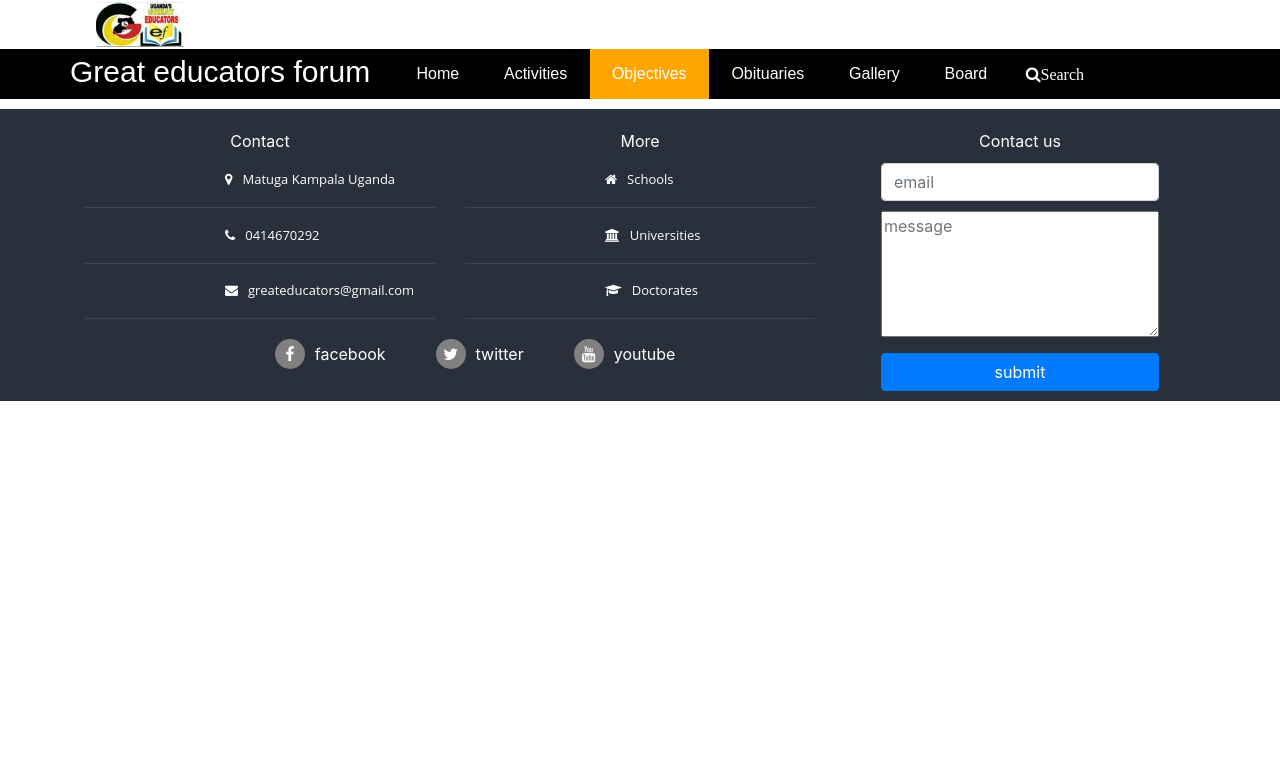
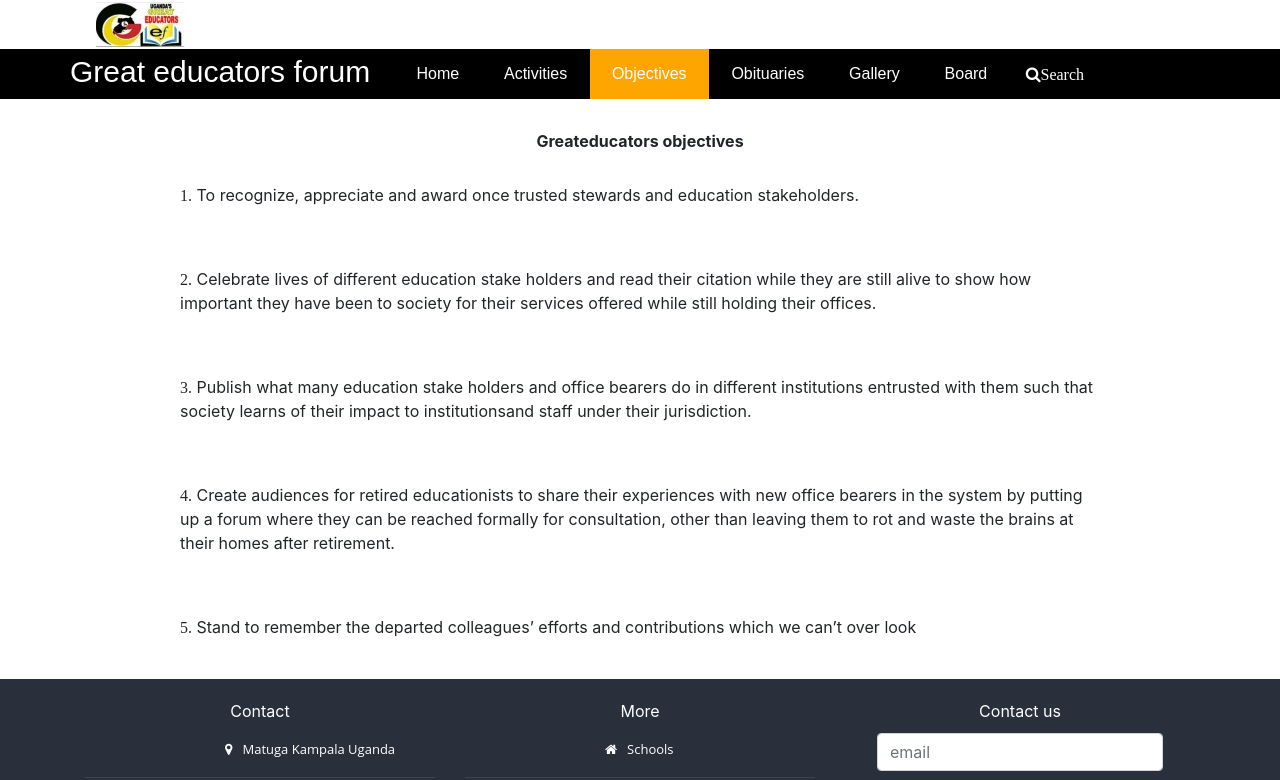
Before and after one commit to johnkegz/-greateducators-frontend, a React (Create React App) app: page /objectives in a window 1280 px wide. Shown: the top 780 px of the page. Built offline with nearby package versions, Linux system fonts and the light colour scheme.

Commit message:
add objectives

```diff
--- a/src/App.js
+++ b/src/App.js
@@ -1,10 +1,11 @@
 import React, { Component } from 'react';
 import { BrowserRouter as Router, Route, Switch } from 'react-router-dom';
+import 'bootstrap/dist/css/bootstrap.min.css';
 import Home from "./components/Home/Home";
 import Aboutus from "./components/Aboutus/Aboutus"
-import 'bootstrap/dist/css/bootstrap.min.css';
 import Page from "./components/Layout/page";
 import Activities from './components/Activities';
+import Objectives from './components/Objectives';
 
 class App extends Component {
   render() {
@@ -16,6 +17,7 @@ class App extends Component {
           <Route exact path='/' component={Home}/>
           <Route path='/aboutus' component={Aboutus}/>
           <Route path='/activities' component={Activities}/>
+          <Route path='/objectives' component={Objectives}/>
         </Page>
         </Switch>
       </Router>
--- a/src/components/Layout/Footer.css
+++ b/src/components/Layout/Footer.css
@@ -81,3 +81,7 @@
   height: 30px;
   border-radius: 50%;
 }
+
+.textArea{
+    padding-left: 10px;
+}
--- a/src/components/Layout/Footer.jsx
+++ b/src/components/Layout/Footer.jsx
@@ -99,7 +99,7 @@ function Footer() {
                 />
               </div>
               <div className="contactUsWidget">
-                <textarea cols="25" rows="5" placeholder="message"></textarea>
+                <textarea cols="25" rows="5" placeholder="message" className="textArea"></textarea>
               </div>
               <div className="contactUsWidget">
                 <input
--- /dev/null
+++ b/src/components/Objectives/Objectives.css
@@ -0,0 +1,12 @@
+.objectiveItem {
+    display: flex;
+    padding-top: 30px;
+    padding-bottom: 30px;
+  }
+
+.objectiveItemHeader .col-md-12{
+    padding-top: 30px;
+    display: flex;
+    align-items: center;
+    justify-content: center;
+}
--- /dev/null
+++ b/src/components/Objectives/index.jsx
@@ -0,0 +1,77 @@
+/** @format */
+
+import React from "react";
+import "./Objectives.css";
+
+function Objectives() {
+  return (
+    <div className="container activitiesContainer">
+      <div>
+        <div className="row objectiveItemHeader">
+          <div className="col-md-12">
+            <strong>Greateducators objectives</strong>
+          </div>
+        </div>
+      </div>
+
+      <div>
+        <div className="row objectiveItem">
+          <div className="col-md-1"></div>
+          <div className="col-md-10">
+            <i className="fa fa-arrow">1.</i> To recognize, appreciate and award
+            once trusted stewards and education stakeholders.
+          </div>
+        </div>
+      </div>
+
+      <div>
+        <div className="row objectiveItem">
+          <div className="col-md-1"></div>
+          <div className="col-md-10">
+            <i className="fa fa-arrow">2.</i> Celebrate lives of different
+            education stake holders and read their citation while they are still
+            alive to show how important they have been to society for their
+            services offered while still holding their offices.
+          </div>
+        </div>
+      </div>
+
+      <div>
+        <div className="row objectiveItem">
+          <div className="col-md-1"></div>
+          <div className="col-md-10">
+            <i className="fa fa-arrow">3.</i> Publish what many education stake
+            holders and office bearers do in different institutions entrusted
+            with them such that society learns of their impact to
+            institutionsand staff under their jurisdiction.
+          </div>
+        </div>
+      </div>
+
+      <div>
+        <div className="row objectiveItem">
+          <div className="col-md-1"></div>
+          <div className="col-md-10">
+            <i className="fa fa-arrow">4.</i> Create audiences for retired
+            educationists to share their experiences with new office bearers in
+            the system by putting up a forum where they can be reached formally
+            for consultation, other than leaving them to rot and waste the
+            brains at their homes after retirement.
+          </div>
+        </div>
+      </div>
+
+      <div>
+        <div className="row objectiveItem">
+          <div className="col-md-1"></div>
+          <div className="col-md-10">
+            <i className="fa fa-arrow">5.</i> Stand to remember the departed
+            colleagues’ efforts and contributions which we can’t over look
+          </div>
+        </div>
+      </div>
+    </div>
+  );
+}
+
+export default Objectives;
```
